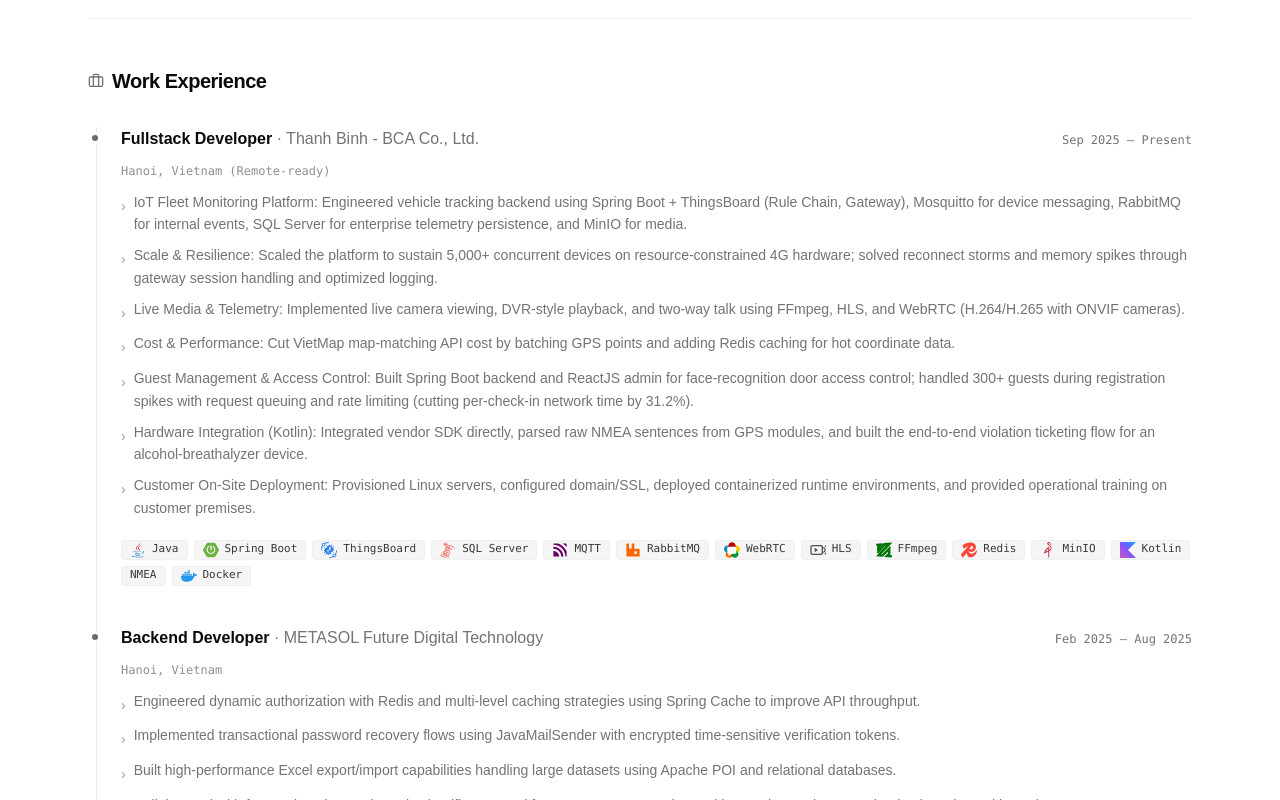
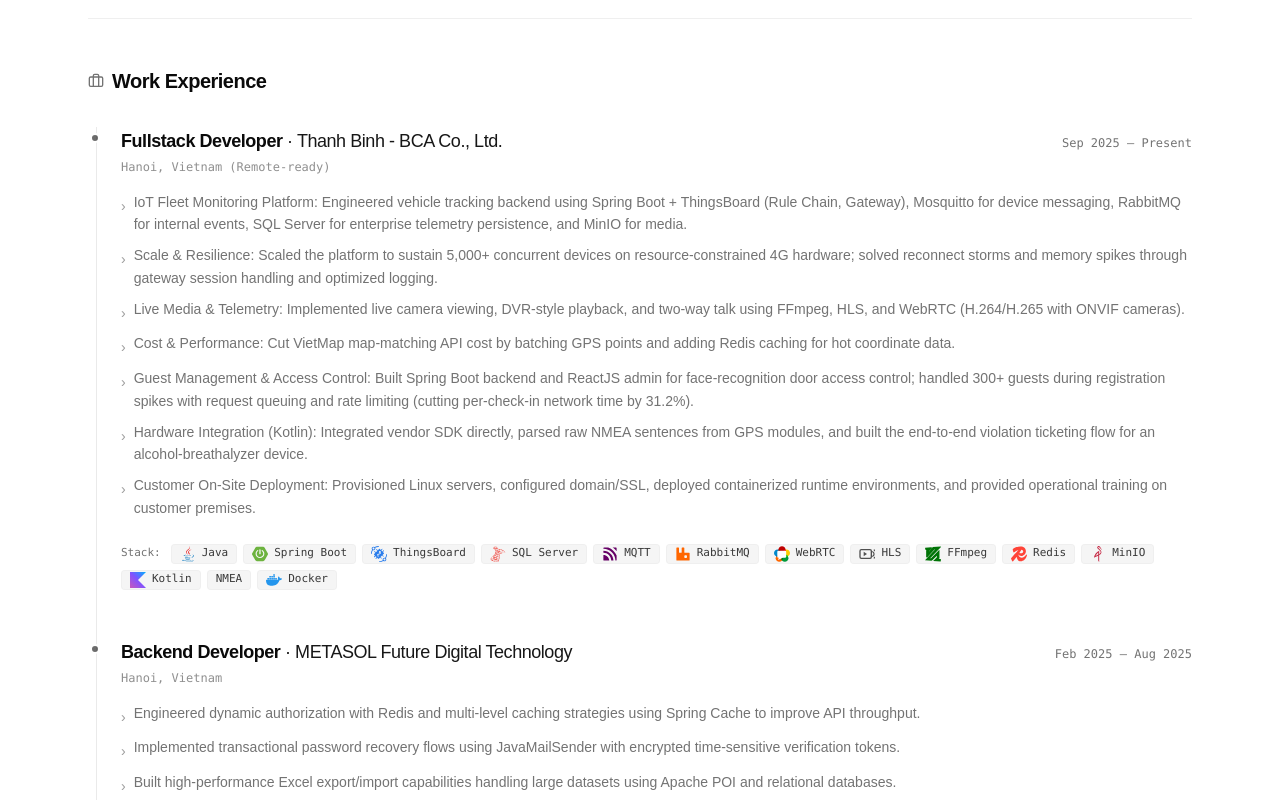
Before and after one commit to toobidu/portfolio, a React (Vite) app: page / in a window 1280 px wide. Shown: the part 900-1700 px from the top of the page. Built offline with nearby package versions, Linux system fonts and the light colour scheme.

Commit message:
feat(section): nâng cấp giao diện kinh nghiệm hỗ trợ hiển thị chi tiết từng dự án

```diff
--- a/src/components/experience.tsx
+++ b/src/components/experience.tsx
@@ -1,4 +1,4 @@
-import { Briefcase } from 'lucide-react'
+import { Briefcase, FolderGit2 } from 'lucide-react'
 import { getTechIcon } from '@/components/tech-icons'
 import { Badge } from '@/components/ui/badge'
 import { experiences } from '@/data/portfolio'
@@ -13,24 +13,93 @@ export function Experience() {
         </h2>
       </div>
 
-      <div className="border-border/80 relative ml-2 space-y-10 border-l pl-6">
+      <div className="border-border/80 relative ml-2 space-y-12 border-l pl-6">
         {experiences.map((item) => (
           <div key={item.company} className="group relative">
             {/* Timeline bullet */}
             <div className="border-background bg-foreground/60 group-hover:bg-foreground absolute top-1.5 -left-[31px] size-2.5 rounded-full border-2 transition-colors" />
 
-            <div className="space-y-3">
+            <div className="space-y-4">
+              {/* Company & Role Header */}
+              <div className="space-y-1">
                 <div className="flex flex-wrap items-baseline justify-between gap-x-3 gap-y-1">
-                <h3 className="text-foreground text-base font-semibold">
-                  {item.role}{' '}
-                  <span className="text-muted-foreground font-normal">· {item.company}</span>
+                  <h3 className="text-foreground text-lg font-bold tracking-tight">
+                    {item.role} <span className="text-primary font-medium">· {item.company}</span>
                   </h3>
                   <span className="text-muted-foreground font-mono text-xs">{item.period}</span>
                 </div>
 
                 <div className="text-muted-foreground/80 font-mono text-xs">{item.location}</div>
 
-              {/* Highlights */}
+                {item.description && (
+                  <p className="text-muted-foreground/90 pt-1 text-xs italic">{item.description}</p>
+                )}
+              </div>
+
+              {/* Company Projects List */}
+              {item.projects && item.projects.length > 0 ? (
+                <div className="mt-3 space-y-4">
+                  {item.projects.map((proj, pIdx) => (
+                    <div
+                      key={pIdx}
+                      className="border-border/50 bg-card/30 hover:border-border/90 rounded-lg border p-4 transition-colors"
+                    >
+                      {/* Project Header */}
+                      <div className="border-border/30 flex flex-wrap items-start justify-between gap-2 border-b pb-2.5">
+                        <div className="flex items-center gap-2">
+                          <FolderGit2 className="text-primary size-3.5 shrink-0" />
+                          <h4 className="text-foreground text-sm font-semibold tracking-tight">
+                            {proj.name}
+                          </h4>
+                        </div>
+                        {proj.period && (
+                          <span className="text-muted-foreground font-mono text-[11px]">
+                            {proj.period}
+                          </span>
+                        )}
+                      </div>
+
+                      {/* Project Description */}
+                      {proj.description && (
+                        <p className="text-muted-foreground mt-2 text-xs leading-relaxed">
+                          {proj.description}
+                        </p>
+                      )}
+
+                      {/* Project Achievements */}
+                      <ul className="text-muted-foreground mt-2.5 space-y-2 text-xs leading-relaxed">
+                        {proj.achievements.map((ach, aIdx) => (
+                          <li key={aIdx} className="flex items-start gap-2">
+                            <span className="text-primary/70 mt-0.5 text-[11px] font-bold select-none">
+                              ›
+                            </span>
+                            <span className="text-foreground/85">{ach}</span>
+                          </li>
+                        ))}
+                      </ul>
+
+                      {/* Project Tech Stack */}
+                      <div className="border-border/20 mt-3.5 flex flex-wrap gap-1.5 border-t pt-2">
+                        {proj.technologies.map((tech) => {
+                          const icon = getTechIcon(tech)
+                          return (
+                            <Badge
+                              key={tech}
+                              variant="outline"
+                              className="text-foreground/75 border-border/50 gap-1 rounded px-1.5 py-0.5 font-mono text-[10px]"
+                            >
+                              {icon && <span className="text-foreground/70">{icon}</span>}
+                              <span>{tech}</span>
+                            </Badge>
+                          )
+                        })}
+                      </div>
+                    </div>
+                  ))}
+                </div>
+              ) : (
+                /* Fallback to flat highlights if no projects */
+                item.highlights && (
                   <ul className="text-muted-foreground mt-2 space-y-2 text-sm leading-relaxed">
                     {item.highlights.map((point, pIdx) => (
                       <li key={pIdx} className="flex items-start gap-2">
@@ -39,9 +108,14 @@ export function Experience() {
                       </li>
                     ))}
                   </ul>
+                )
+              )}
 
-              {/* Tech Tags with Icons */}
-              <div className="flex flex-wrap gap-1.5 pt-2">
+              {/* Company-wide Tech Overview */}
+              <div className="flex flex-wrap items-center gap-1.5 pt-2">
+                <span className="text-muted-foreground mr-1 font-mono text-[11px] font-medium">
+                  Stack:
+                </span>
                 {item.tags.map((tag) => {
                   const icon = getTechIcon(tag)
                   return (
```
Lines whose indentation alone changed are shown as unchanged.
